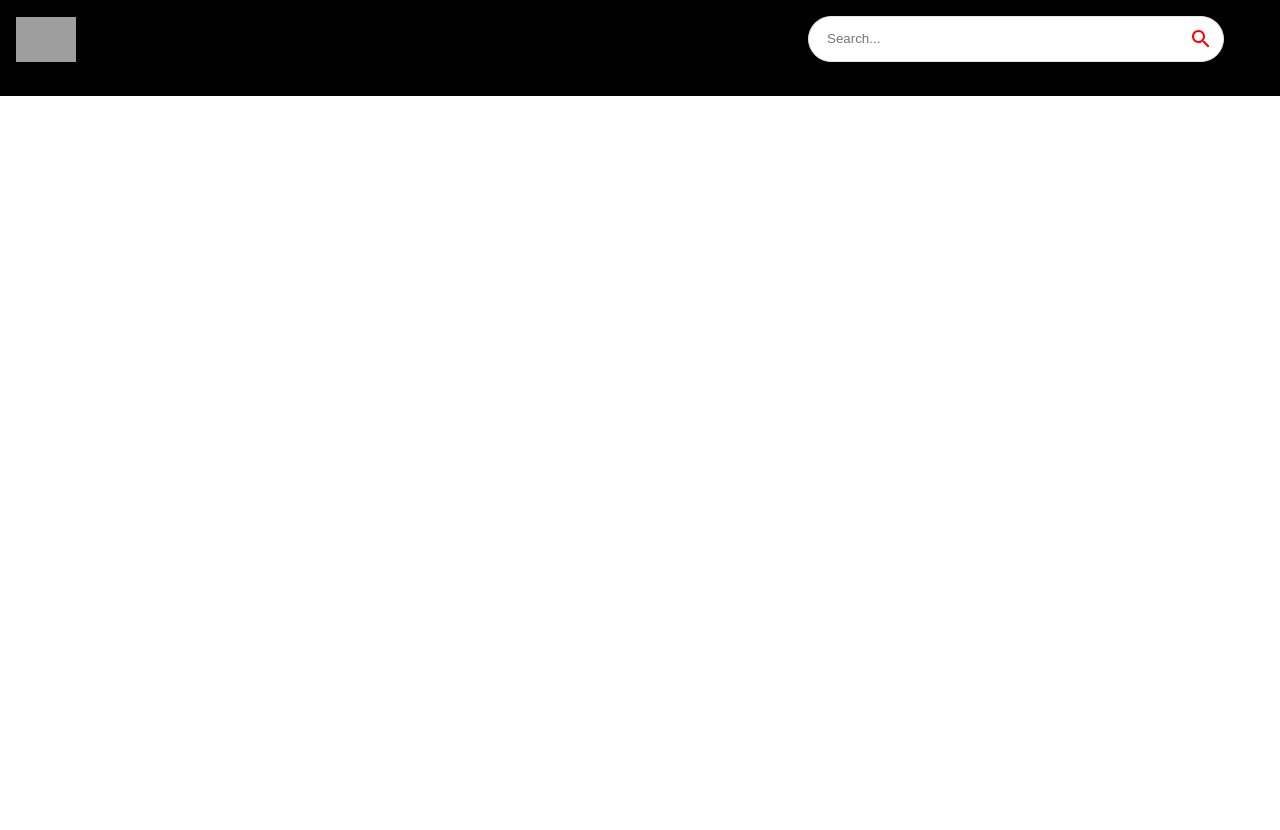
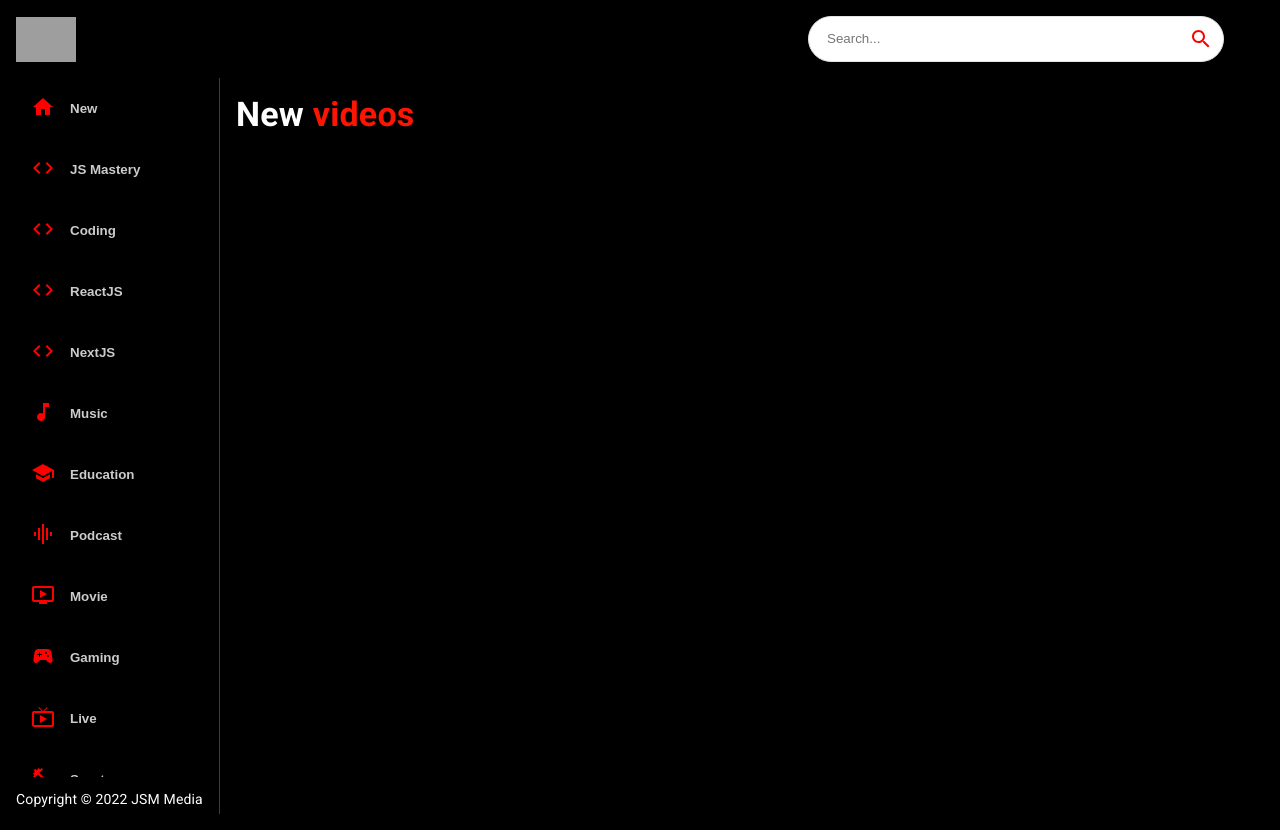
Before and after one commit to jose-M2020/you-play, a React (Create React App) app: page / in a window 1280 px wide. Before the commit the page ends 800 px from the top, so only its background shows below. Built offline with nearby package versions, Linux system fonts and the light colour scheme; grey boxes are pictures that could not be loaded.

Commit message:
Component Feed & Sidebar added

```diff
--- a/src/components/Feed.jsx
+++ b/src/components/Feed.jsx
@@ -1,9 +1,27 @@
-import React from 'react'
+import { useState, useEffect } from "react";
+import { Box, Stack, Typography } from '@mui/material';
+import { Sidebar, Videos } from "./"
 
 const Feed = () => {
   return (
-    <div>Feed</div>
-  )
+    <Stack sx={{ flexDirection: { sx: "column", md: "row" } }}>
+      <Box sx={{ height: { sx: "auto", md: "92vh" }, borderRight: "1px solid #3d3d3d", px: { sx: 0, md: 2 } }}>
+        <Sidebar/>
+
+        <Typography className="copyright" variant="body2" sx={{ mt: 1.5, color: "#fff", }}>
+          Copyright © 2022 JSM Media
+        </Typography>
+      </Box>
+
+      <Box p={2} sx={{ overflowY: "auto", height: "90vh", flex: 2 }}>
+        <Typography variant="h4" fontWeight="bold" mb={2} sx={{ color: "white" }}>
+          New <span style={{ color: "#FC1503" }}>videos</span>
+        </Typography>
+
+        <Videos videos={[]} />
+      </Box>
+    </Stack>
+  );
 }
 
 export default Feed
--- /dev/null
+++ b/src/components/Sidebar.jsx
@@ -0,0 +1,36 @@
+import React from "react";
+import { Stack } from "@mui/material";
+
+import { categories } from "../utils/constants";
+
+const Categories = ({ selectedCategory, setSelectedCategory }) => (
+    <Stack
+      direction="row"
+      sx={{
+        overflowY: "auto",
+        height: { sx: "auto", md: "95%" },
+        flexDirection: { md: "column" },
+      }}
+    >
+      {categories.map((category) => (
+        <button
+          className="category-btn"
+          onClick={() => setSelectedCategory(category.name)}
+          style={{
+            background: category.name === selectedCategory && "#FC1503",
+            color: "white",
+          }}
+          key={category.name}
+        >
+          <span style={{ color: category.name === selectedCategory ? "white" : "red", marginRight: "15px" }}>
+            {category.icon}
+          </span>
+          <span style={{ opacity: category.name === selectedCategory ? "1" : "0.8" }}>
+            {category.name}
+          </span>
+        </button>
+      ))}
+    </Stack>
+  );
+
+export default Categories;
--- /dev/null
+++ b/src/components/Videos.jsx
@@ -0,0 +1,9 @@
+import React from 'react'
+
+const Videos = () => {
+  return (
+    <div>Videos</div>
+  )
+}
+
+export default Videos
--- a/src/components/index.js
+++ b/src/components/index.js
@@ -4,3 +4,5 @@
 export { default as SearchFeed } from './SearchFeed';
 export { default as VideoDetail } from './VideoDetail';
 export { default as SearchBar } from './SearchBar';
+export { default as Sidebar } from './Sidebar';
+export { default as Videos } from './Videos';
```
